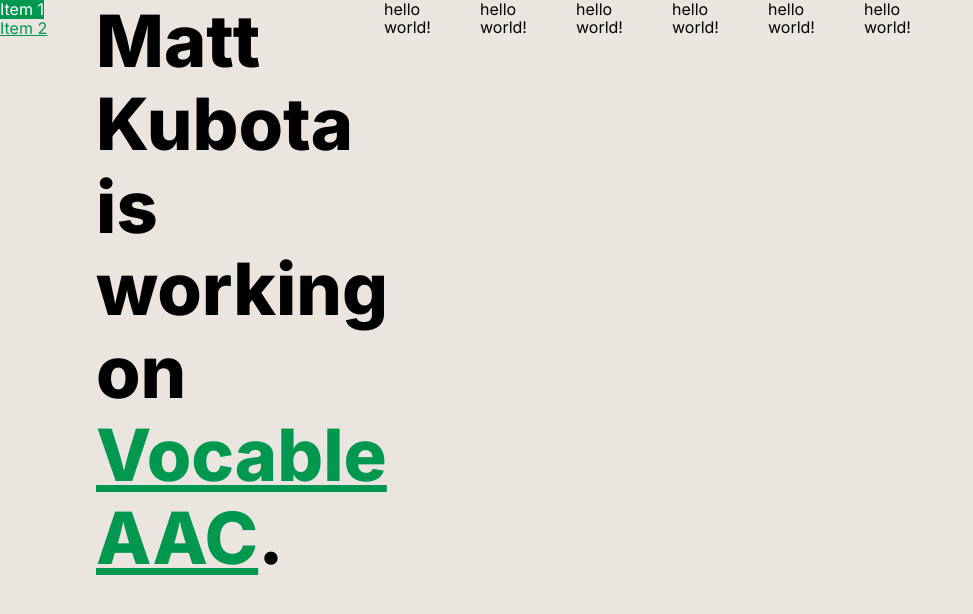
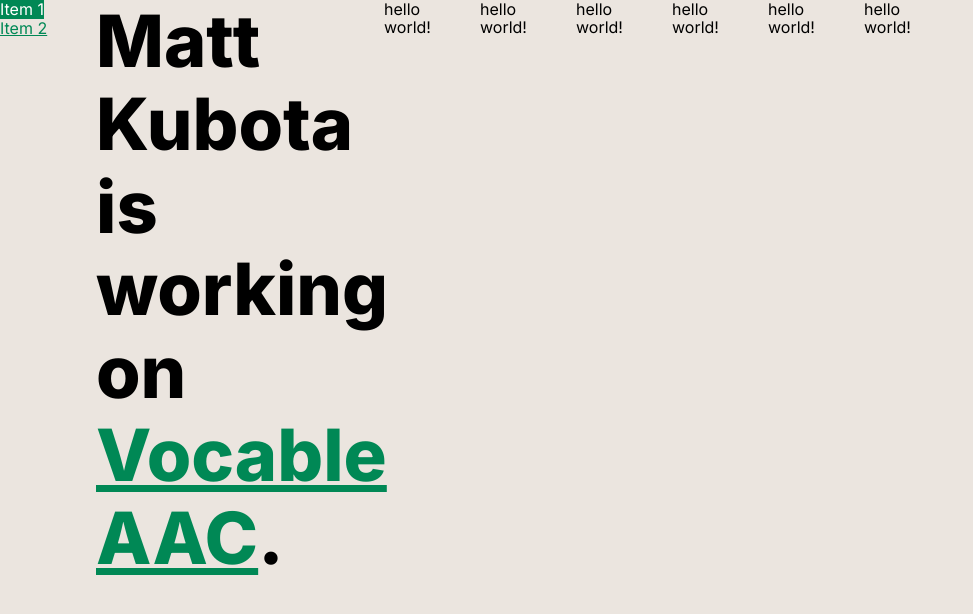
Before and after one commit to mattkubota/mattkubota.com, a Jekyll site: the page built from index.md, in a window 1280 px wide. Shown: the top 614 px of the page, without its empty margins (0-973 px from the left). Built offline with Jekyll 4.4.1, drawn with Linux system fonts in a browser that asks for light colours.

Commit message:
one more push before I finish tonight

```diff
--- a/_sass/main.scss
+++ b/_sass/main.scss
@@ -35,13 +35,13 @@
 }
 
 a, a:visited {
-  color: #009750;;
+  color: #085;;
   text-decoration: underline;
 }
 
 a:hover {
   color: white;
-  background: #009750;;
+  background: #085;;
   text-decoration: none;
 }
 
@@ -70,3 +70,5 @@
   font-size: var(--font-size--xlarge);
   font-weight: 800;
 }
+
+/* ANIMATIONS */
```
